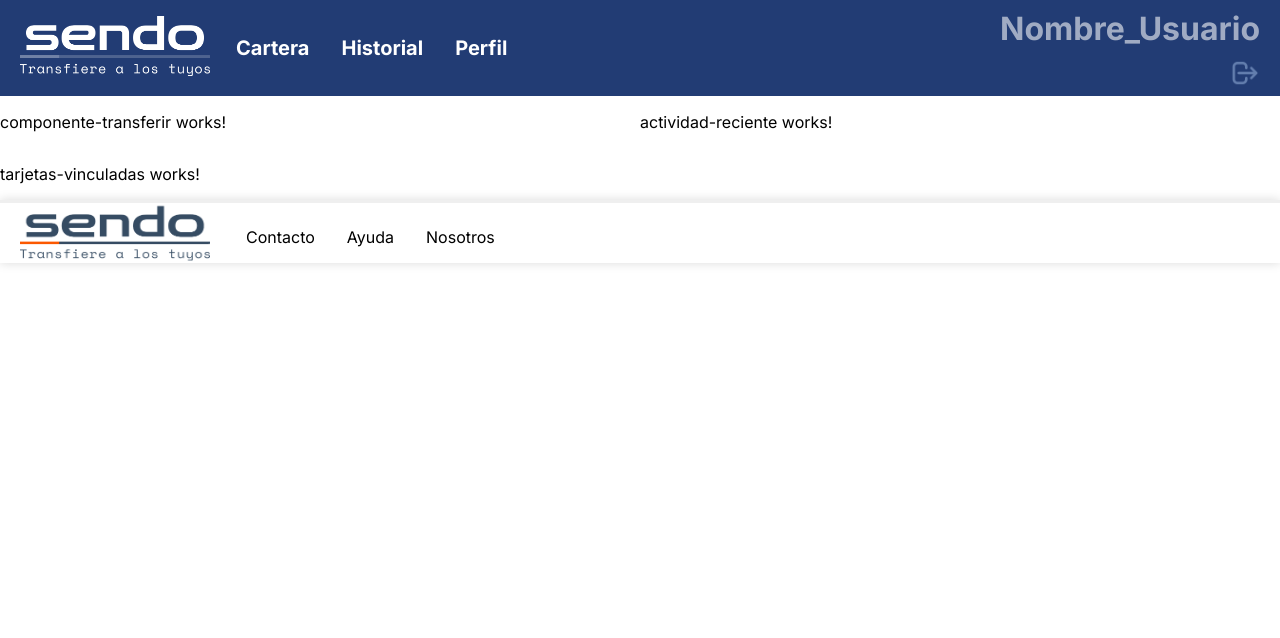
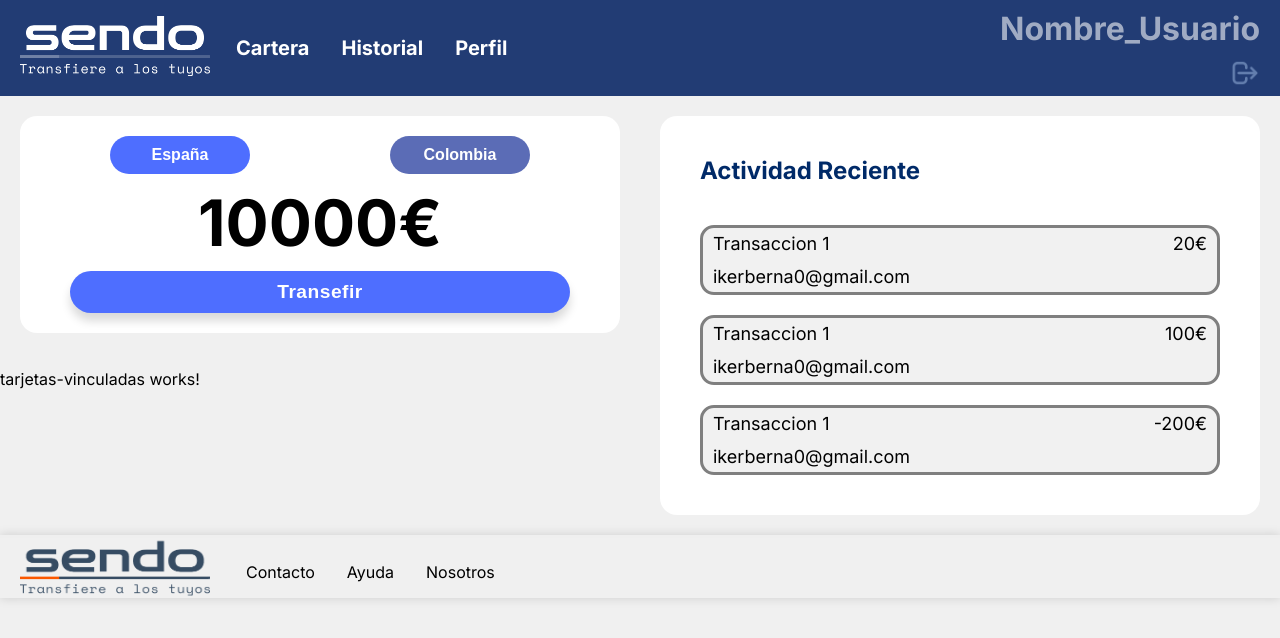
Before and after one commit to ikerb11/Sendo, an Angular app in the folder sendo/: page /#/inicio in a window 1280 px wide. Shown: the top 638 px of the page. Built offline with nearby package versions, Linux system fonts and the light colour scheme.

Commit message:
Maquetar y CSS de actividad reciente

```diff
--- a/sendo/src/app/actividad-reciente/actividad-reciente.component.css
+++ b/sendo/src/app/actividad-reciente/actividad-reciente.component.css
@@ -0,0 +1,46 @@
+section{
+    background-color: white;
+    margin: 20px;
+    padding: 20px;
+    border-radius: 17px;
+    display: flex;
+    flex-direction: column;
+    max-width: 600px;
+}
+h2{
+    color: #002a68;
+    margin-left: 20px;
+}
+.CajaTransaccion {
+    display: flex;
+    flex-direction: column;
+    background-color: #f1f1f1;
+    border: #7f7f7f solid 3px;
+    border-radius: 14px;
+    margin: 20px;
+    padding: 0px 10px 0px 10px;
+    font-size: 18px;
+}
+
+.arriba {
+    display: flex;
+    gap: 10px; /* espacio entre texto 1 y texto 2 */
+    justify-content: space-between;
+  }
+.arriba *{
+    margin-top: 5px;
+    margin-bottom: 6px;
+}
+
+.abajo {
+    order: 2;
+    margin-top: 6px;
+    margin-bottom: 5px;
+}
+.texto.rojo {
+    color: red;
+  }
+
+  .texto.verde {
+    color: green;
+  }
--- a/sendo/src/app/actividad-reciente/actividad-reciente.component.html
+++ b/sendo/src/app/actividad-reciente/actividad-reciente.component.html
@@ -1 +1,26 @@
-<p>actividad-reciente works!</p>
+<section>
+    <h2>Actividad Reciente</h2>
+    <div class="ListaTransacciones">
+        <div class="CajaTransaccion">
+            <div class="arriba">
+                <p>Transaccion 1</p>
+                <p>20€</p>
+              </div>
+              <p class="abajo">ikerberna0&#64;gmail.com</p>
+        </div>
+        <div class="CajaTransaccion">
+            <div class="arriba">
+                <p>Transaccion 1</p>
+                <p>100€</p>
+            </div>
+            <p class="abajo">ikerberna0&#64;gmail.com</p>
+        </div>
+        <div class="CajaTransaccion">
+            <div class="arriba">
+                <p>Transaccion 1</p>
+                <p>-200€</p>
+              </div>
+              <p class="abajo">ikerberna0&#64;gmail.com</p>
+        </div>
+    </div>
+</section>
--- a/sendo/src/app/componente-transferir/componente-transferir.component.css
+++ b/sendo/src/app/componente-transferir/componente-transferir.component.css
@@ -0,0 +1,61 @@
+
+/* Style for the transfer button */
+section{
+    background-color: white;
+    margin: 20px;
+    padding: 20px;
+    border-radius: 17px;
+    display: flex;
+    flex-direction: column;
+    max-width: 600px;
+}
+
+
+button {
+    border-radius: 79px;
+    color: white;
+    background-color: #4e6eff;
+    border: none;
+    padding: 10px 20px;
+    font-size: 16px;
+    cursor: pointer;
+    transition: background-color 0.3s ease;
+    font-weight:550;
+    width: 25%;
+}
+
+.CajaTransferir{
+
+    display: flex;
+}
+
+
+.TransefirBoton {
+
+    width: 100%;
+    max-width: 500px;
+    margin-left: auto;
+    margin-right: auto;
+    padding: 10px;
+    box-shadow: 0rem 0.5rem 0.625rem rgba(0, 0, 0, 0.15);
+    font-size: larger;
+    font-weight:800;
+    letter-spacing: 0.5px;
+}
+
+
+.botonDesactivado {
+    background-color: #5b6cb6;
+}
+
+.MonedasBotones {
+    display: flex;
+    justify-content: space-around;
+
+}
+span{
+    align-self: center;
+    margin: 10px 0px 10px 0px;
+    font-size: 64px;
+    font-weight: 1000;
+}
--- a/sendo/src/app/componente-transferir/componente-transferir.component.html
+++ b/sendo/src/app/componente-transferir/componente-transferir.component.html
@@ -1 +1,10 @@
-<p>componente-transferir works!</p>
+<section>
+        <div class="MonedasBotones">
+            <button>España</button>
+            <button class="botonDesactivado">Colombia</button>
+        </div>
+        <span>10000€</span>
+        <div class="CajaTransferir">
+            <button class="TransefirBoton">Transefir</button>
+        </div>
+</section>
--- a/sendo/src/styles.css
+++ b/sendo/src/styles.css
@@ -5,4 +5,5 @@ app-root {
 body{
   margin: 0%;
   font-family: 'Inter', sans-serif;
+  background-color: #f0f0f0;
 }
```
